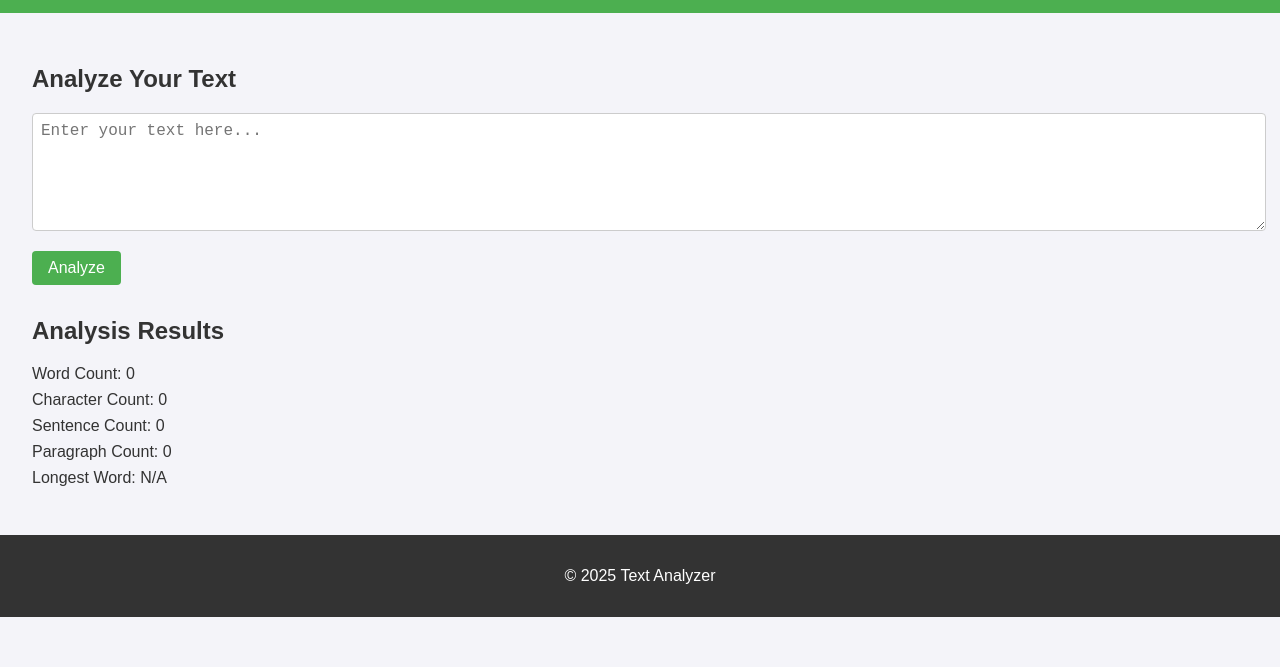
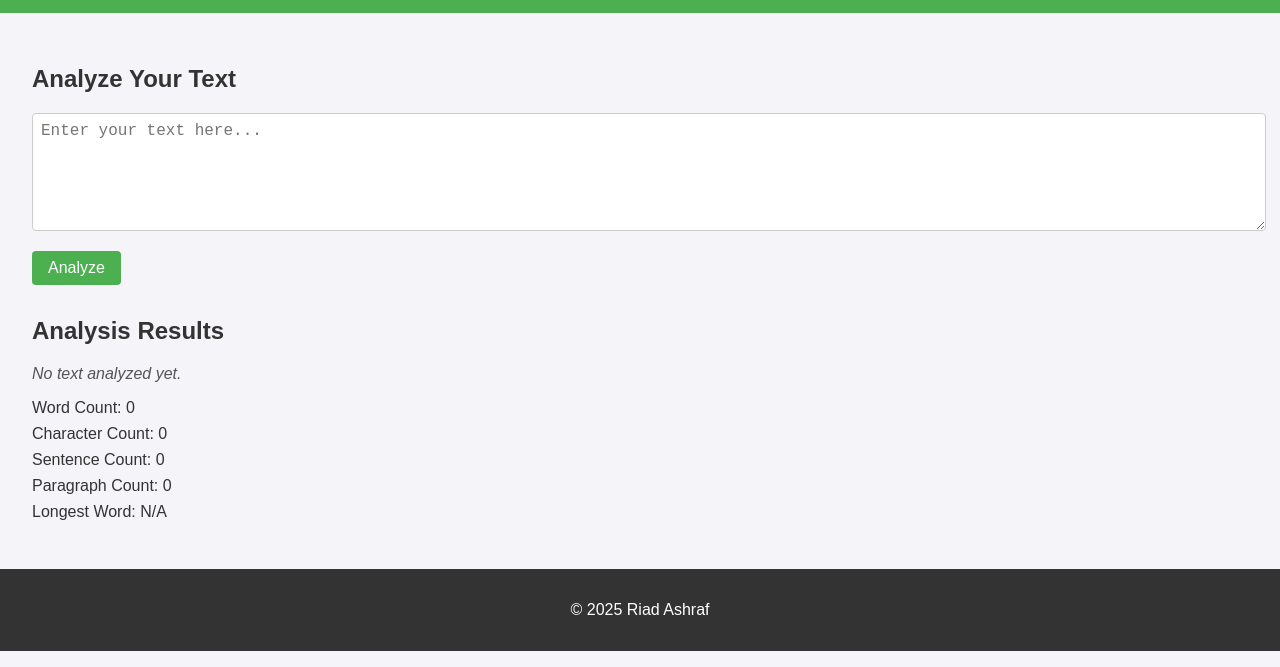
Before and after one commit to RiadAshraf/text-analyzer, a website: page public/index.html in a window 1280 px wide. Shown: the part 133-800 px from the top of the page. Drawn offline with Linux system fonts and the light colour scheme; no server answers.

Commit message:
Keep a mark before expanding other APIs

```diff
--- a/public/index.html
+++ b/public/index.html
@@ -22,6 +22,7 @@
         </section>
         <section id="results">
             <h2>Analysis Results</h2>
+            <p id="analyzed-text" style="font-style: italic; color: #555;">No text analyzed yet.</p>
             <ul>
                 <li>Word Count: <span id="word-count">0</span></li>
                 <li>Character Count: <span id="character-count">0</span></li>
@@ -32,7 +33,7 @@
         </section>
     </main>
     <footer>
-        <p>&copy; 2025 Text Analyzer</p>
+        <p>&copy; 2025 Riad Ashraf</p>
     </footer>
     <script src="scripts.js"></script>
 </body>
--- a/public/scripts.js
+++ b/public/scripts.js
@@ -65,6 +65,7 @@ document.getElementById('analyze-button').addEventListener('click', async () =>
         const data = await response.json();
 
         // Update the results section with the analysis
+        document.getElementById('analyzed-text').innerHTML = `<strong>Analyzed Text:</strong> ${text}`;
         document.getElementById('word-count').textContent = data.wordCount || '0';
         document.getElementById('character-count').textContent = data.characterCount || '0';
         document.getElementById('sentence-count').textContent = data.sentenceCount || '0';
```
